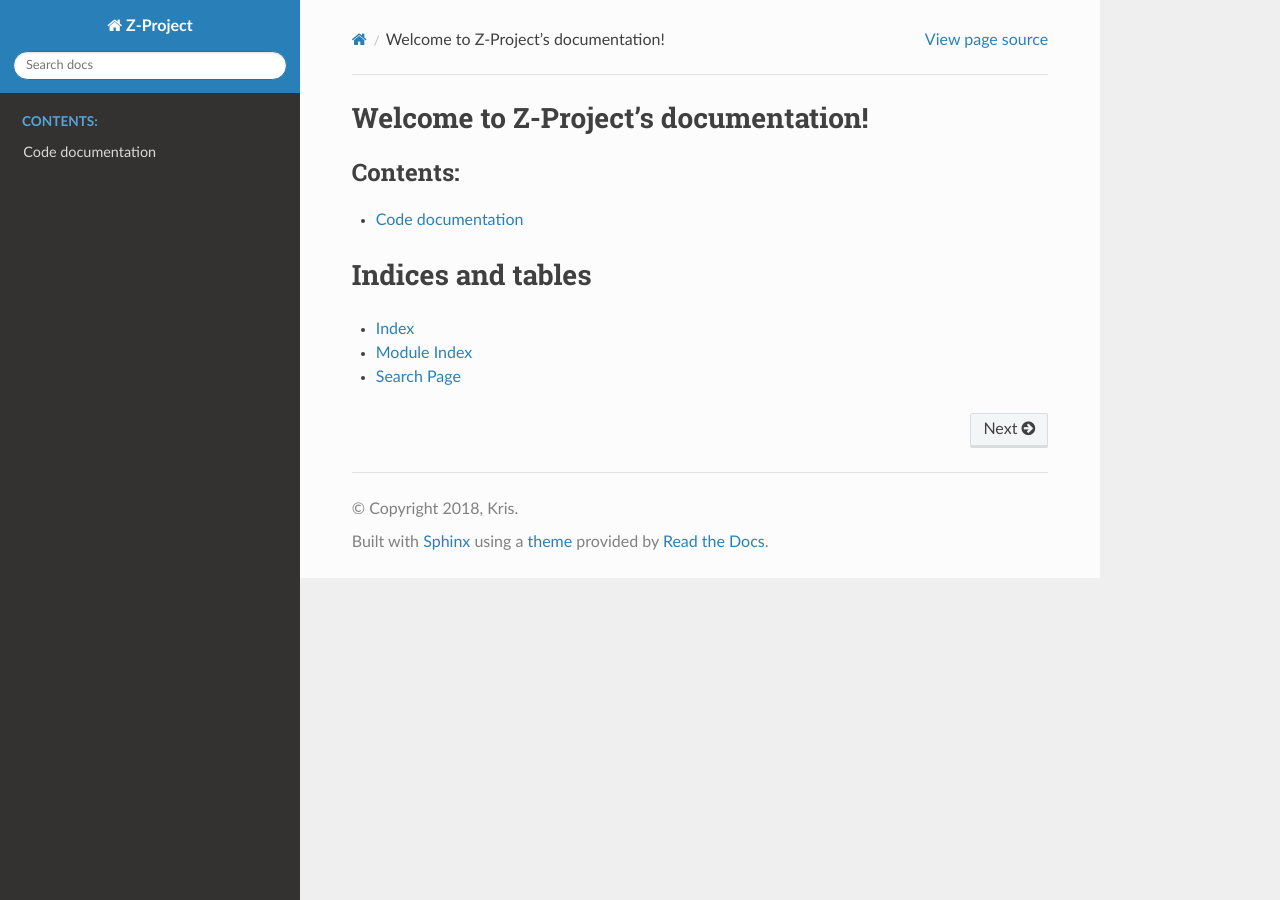
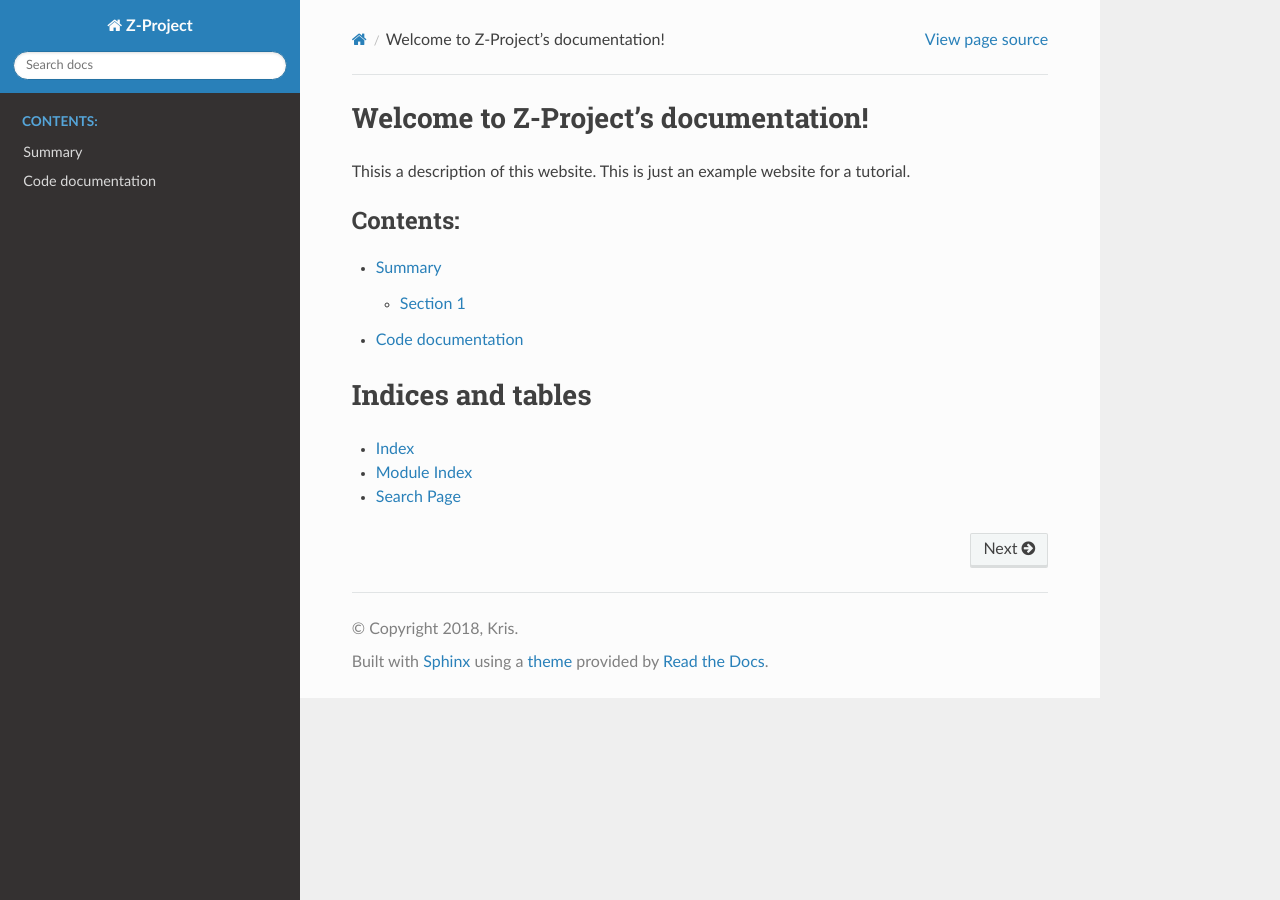
Before and after one commit to kris-ang/Z-project, a Sphinx documentation site: the page built from sphinx/index.rst, in a window 1280 px wide. Built offline with Sphinx 7.4.7 and the Read the Docs theme 2.0.0, drawn with Linux system fonts in a browser that asks for light colours.

Commit message:
adding content

```diff
--- a/sphinx/index.rst
+++ b/sphinx/index.rst
@@ -6,10 +6,13 @@
 Welcome to Z-Project's documentation!
 =====================================
 
+Thisis a description of this website. This is just an example website for a tutorial.
+
 .. toctree::
    :maxdepth: 2
    :caption: Contents:
 
+   summary
    code
 
 
```
Also changed, not shown: sphinx/summary.rst (added, +14 -0 lines).
